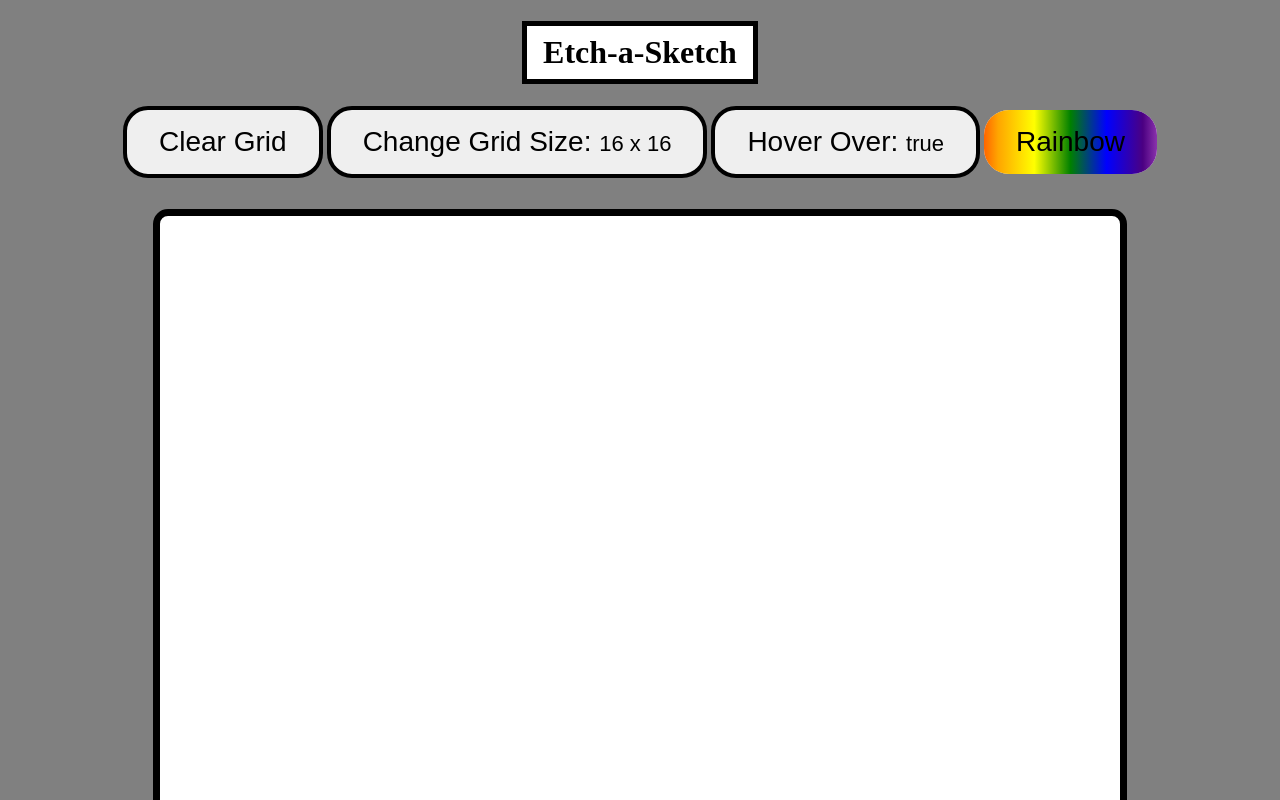
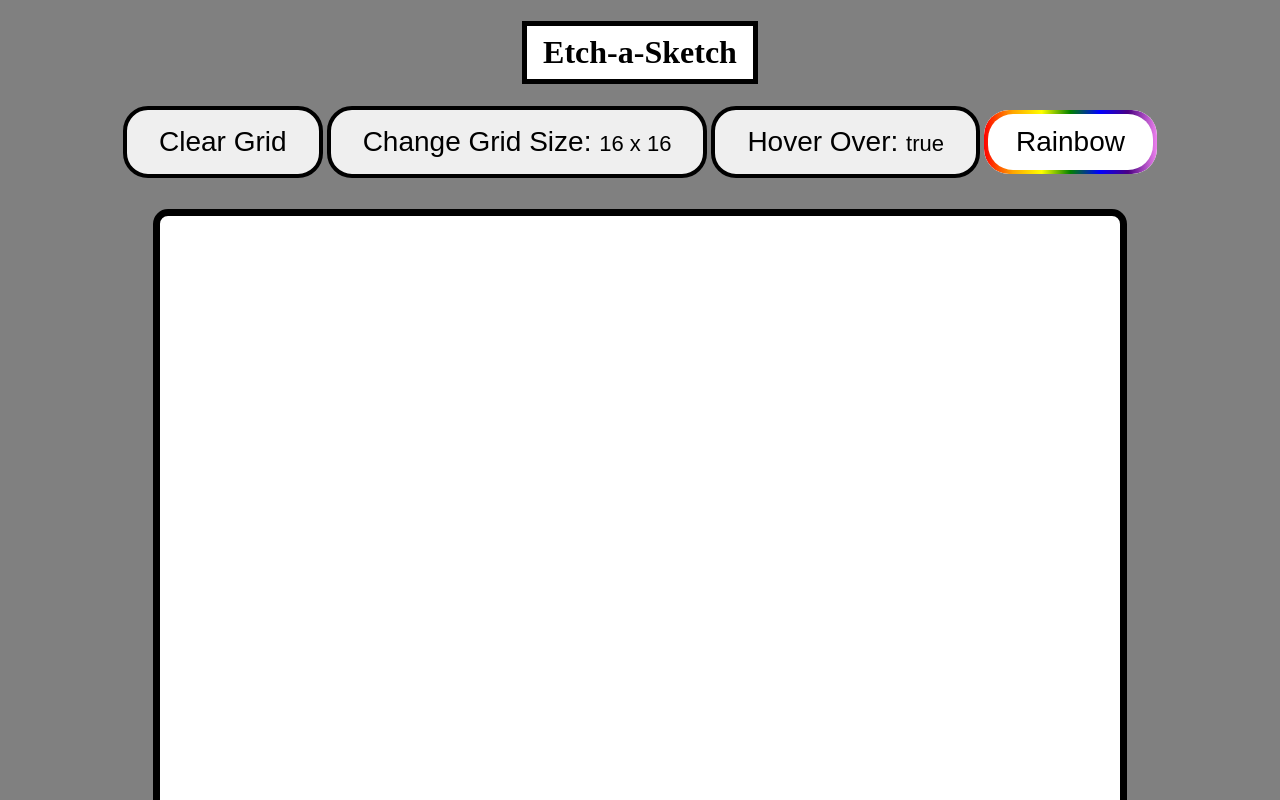
Before and after one commit to Rez-38/etch-a-sketch-project, a plain HTML site: page index.html in a window 1280 px wide. Both pictures are taken after a click on the button "Rainbow". Shown: the top 800 px of the page. Drawn offline with Linux system fonts and the light colour scheme.

Commit message:
Rainbow btn text remains visible on hover

```diff
--- a/styles.css
+++ b/styles.css
@@ -73,6 +73,7 @@ div.board {
     box-shadow: 0 4px white;
 }
 
+/* Rainbow button animation */
 #rainbowBtn {
     position: relative;
     z-index: 1;
@@ -83,26 +84,33 @@ div.board {
     border: none;
 }
 
-#rainbowBtn::before {  /*Rainbow gradient*/
+#rainbowBtn.rainbowOn:hover {
+    border: 4px solid white;
+    border-radius: 25px;
+    /* background-color: black; */
+    color: black;
+    transform: scale(1.07);
+}
+
+#rainbowBtn.rainbowOn:active {
+    transform: translateY(7px);
+    box-shadow: 0 4px white;
+}
+
+#rainbowBtn.rainbowOn::before {  /*Rainbow gradient*/
     content: "";
     position: absolute;
-    top: -4px;
-    bottom: -4px;
-    left: -4px;
-    right: -4px;
-    transform: scale(1.2);
+    inset: 0;
     border-radius: inherit;
     background: linear-gradient(90deg, red, orange, yellow, green, blue, indigo, violet);
+    z-index: -2;
+}
+
+#rainbowBtn.rainbowOn::after { /* white layer */
+    content: "";
+    position: absolute;
+    inset: 4px;
+    border-radius: inherit;
+    background-color: white;
     z-index: -1;
 }
-
-#rainbowBtn::after { /* white layer */
-    content: "";
-    top: 3px;
-    bottom: 3px;
-    left: 3px;
-    right: 3px;
-    border-radius: inherit;
-    background-color: white;
-    z-index: 0;
-}
```
